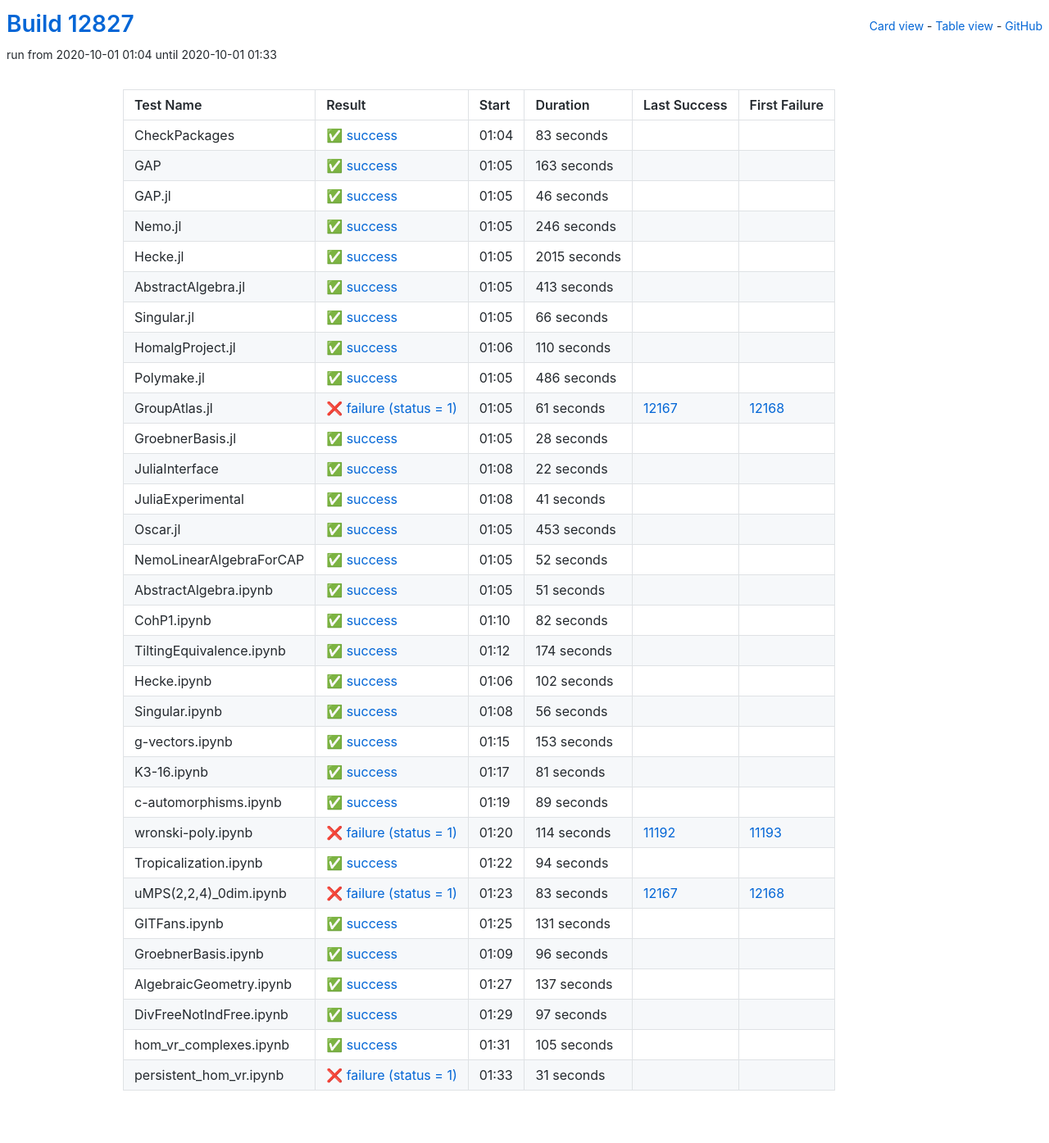
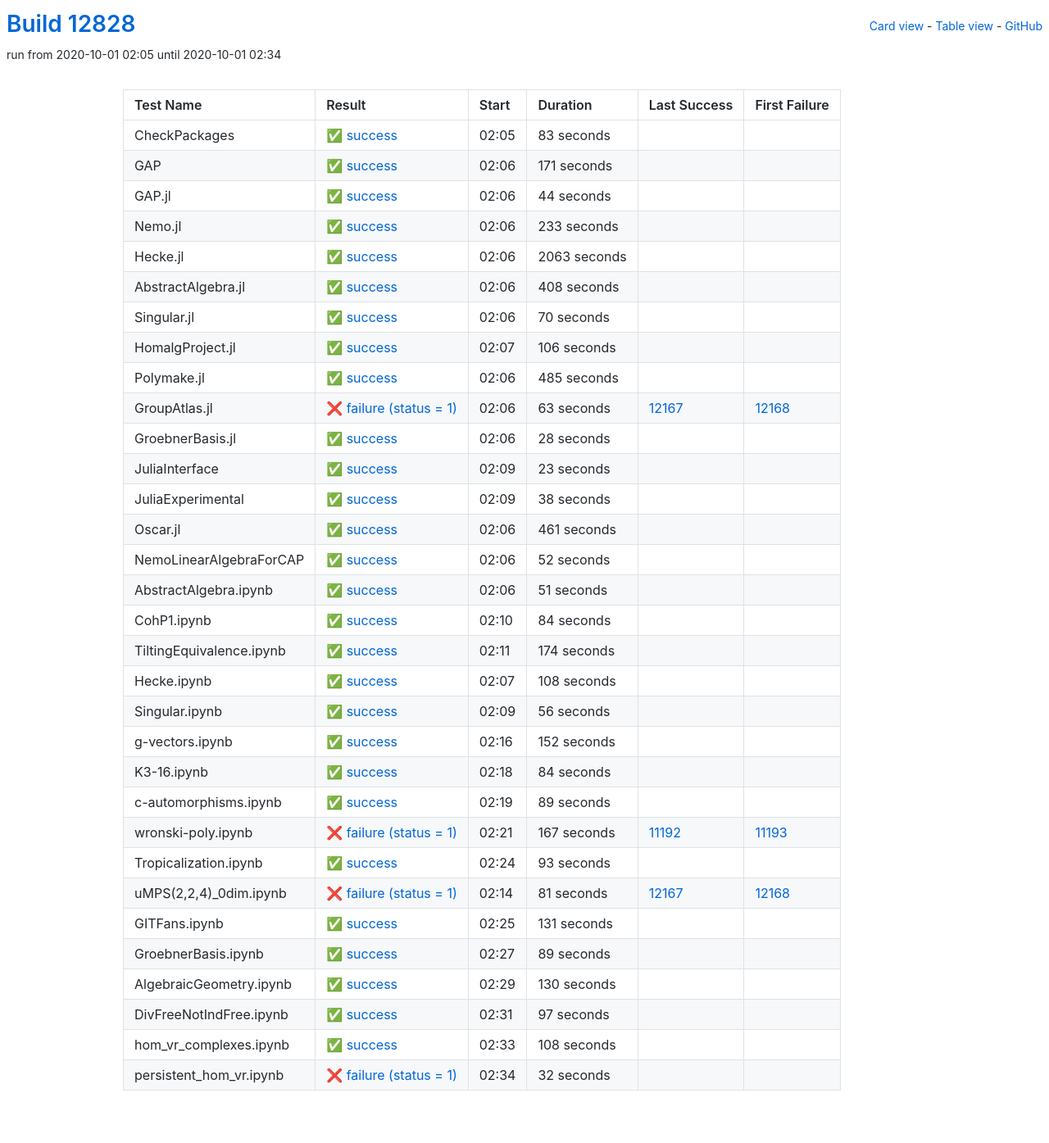
Before and after one commit to oscar-system/oscar-ci-status, a Jekyll site: the page built from table.html, in a window 1280 px wide. Shown: the whole page at 82% size. Built offline with Jekyll 4.4.1, drawn with Linux system fonts in a browser that asks for light colours.

Commit message:
Build #12828

```diff
--- a/_data/ci.yml
+++ b/_data/ci.yml
@@ -1,6 +1,6 @@
 ---
-build: 12827
-build_url: https://oscarci.mathematik.uni-kl.de/job/oscar/12827/
+build: 12828
+build_url: https://oscarci.mathematik.uni-kl.de/job/oscar/12828/
 job: oscar
 organization: oscar-system
 repo: oscar-ci-status
@@ -8,8 +8,8 @@ repourl: https://github.com/oscar-system/oscar-ci-status
 tests:
 - name: CheckPackages
   id: checkpackages
-  log: https://oscarci.mathematik.uni-kl.de/job/oscar/12827/artifact/logs/build-12827/CheckPackages.log
-  start: 2020-10-01 01:04
+  log: https://oscarci.mathematik.uni-kl.de/job/oscar/12828/artifact/logs/build-12828/CheckPackages.log
+  start: 2020-10-01 02:05
   success: true
   exitcode: 0
   status: success
@@ -20,116 +20,116 @@ tests:
   first_failure_url:
 - name: GAP
   id: gap
-  log: https://oscarci.mathematik.uni-kl.de/job/oscar/12827/artifact/logs/build-12827/GAP.log
-  start: 2020-10-01 01:05
+  log: https://oscarci.mathematik.uni-kl.de/job/oscar/12828/artifact/logs/build-12828/GAP.log
+  start: 2020-10-01 02:06
   success: true
   exitcode: 0
   status: success
-  duration: 163
+  duration: 171
   last_success: false
   last_success_url:
   first_failure: false
   first_failure_url:
 - name: GAP.jl
   id: gap-jl
-  log: https://oscarci.mathematik.uni-kl.de/job/oscar/12827/artifact/logs/build-12827/GAP.jl.log
-  start: 2020-10-01 01:05
+  log: https://oscarci.mathematik.uni-kl.de/job/oscar/12828/artifact/logs/build-12828/GAP.jl.log
+  start: 2020-10-01 02:06
   success: true
   exitcode: 0
   status: success
-  duration: 46
+  duration: 44
   last_success: false
   last_success_url:
   first_failure: false
   first_failure_url:
 - name: Nemo.jl
   id: nemo-jl
-  log: https://oscarci.mathematik.uni-kl.de/job/oscar/12827/artifact/logs/build-12827/Nemo.jl.log
-  start: 2020-10-01 01:05
+  log: https://oscarci.mathematik.uni-kl.de/job/oscar/12828/artifact/logs/build-12828/Nemo.jl.log
+  start: 2020-10-01 02:06
   success: true
   exitcode: 0
   status: success
-  duration: 246
+  duration: 233
   last_success: false
   last_success_url:
   first_failure: false
   first_failure_url:
 - name: Hecke.jl
   id: hecke-jl
-  log: https://oscarci.mathematik.uni-kl.de/job/oscar/12827/artifact/logs/build-12827/Hecke.jl.log
-  start: 2020-10-01 01:05
+  log: https://oscarci.mathematik.uni-kl.de/job/oscar/12828/artifact/logs/build-12828/Hecke.jl.log
+  start: 2020-10-01 02:06
   success: true
   exitcode: 0
   status: success
-  duration: 2015
+  duration: 2063
   last_success: false
   last_success_url:
   first_failure: false
   first_failure_url:
 - name: AbstractAlgebra.jl
   id: abstractalgebra-jl
-  log: https://oscarci.mathematik.uni-kl.de/job/oscar/12827/artifact/logs/build-12827/AbstractAlgebra.jl.log
-  start: 2020-10-01 01:05
+  log: https://oscarci.mathematik.uni-kl.de/job/oscar/12828/artifact/logs/build-12828/AbstractAlgebra.jl.log
+  start: 2020-10-01 02:06
   success: true
   exitcode: 0
   status: success
-  duration: 413
+  duration: 408
   last_success: false
   last_success_url:
   first_failure: false
   first_failure_url:
 - name: Singular.jl
   id: singular-jl
-  log: https://oscarci.mathematik.uni-kl.de/job/oscar/12827/artifact/logs/build-12827/Singular.jl.log
-  start: 2020-10-01 01:05
+  log: https://oscarci.mathematik.uni-kl.de/job/oscar/12828/artifact/logs/build-12828/Singular.jl.log
+  start: 2020-10-01 02:06
   success: true
   exitcode: 0
   status: success
-  duration: 66
+  duration: 70
   last_success: false
   last_success_url:
   first_failure: false
   first_failure_url:
 - name: HomalgProject.jl
   id: homalgproject-jl
-  log: https://oscarci.mathematik.uni-kl.de/job/oscar/12827/artifact/logs/build-12827/HomalgProject.jl.log
-  start: 2020-10-01 01:06
+  log: https://oscarci.mathematik.uni-kl.de/job/oscar/12828/artifact/logs/build-12828/HomalgProject.jl.log
+  start: 2020-10-01 02:07
   success: true
   exitcode: 0
   status: success
-  duration: 110
+  duration: 106
   last_success: false
   last_success_url:
   first_failure: false
   first_failure_url:
 - name: Polymake.jl
   id: polymake-jl
-  log: https://oscarci.mathematik.uni-kl.de/job/oscar/12827/artifact/logs/build-12827/Polymake.jl.log
-  start: 2020-10-01 01:05
+  log: https://oscarci.mathematik.uni-kl.de/job/oscar/12828/artifact/logs/build-12828/Polymake.jl.log
+  start: 2020-10-01 02:06
   success: true
   exitcode: 0
   status: success
-  duration: 486
+  duration: 485
   last_success: false
   last_success_url:
   first_failure: false
   first_failure_url:
 - name: GroupAtlas.jl
   id: groupatlas-jl
-  log: https://oscarci.mathematik.uni-kl.de/job/oscar/12827/artifact/logs/build-12827/GroupAtlas.jl.log
-  start: 2020-10-01 01:05
+  log: https://oscarci.mathematik.uni-kl.de/job/oscar/12828/artifact/logs/build-12828/GroupAtlas.jl.log
+  start: 2020-10-01 02:06
   success: false
   exitcode: 1
   status: failure
-  duration: 61
+  duration: 63
   last_success: 12167
   last_success_url: https://oscarci.mathematik.uni-kl.de/job/oscar/12167/
   first_failure: 12168
   first_failure_url: https://oscarci.mathematik.uni-kl.de/job/oscar/12168/
 - name: GroebnerBasis.jl
   id: groebnerbasis-jl
-  log: https://oscarci.mathematik.uni-kl.de/job/oscar/12827/artifact/logs/build-12827/GroebnerBasis.jl.log
-  start: 2020-10-01 01:05
+  log: https://oscarci.mathematik.uni-kl.de/job/oscar/12828/artifact/logs/build-12828/GroebnerBasis.jl.log
+  start: 2020-10-01 02:06
   success: true
   exitcode: 0
   status: success
@@ -140,44 +140,44 @@ tests:
   first_failure_url:
 - name: JuliaInterface
   id: juliainterface
-  log: https://oscarci.mathematik.uni-kl.de/job/oscar/12827/artifact/logs/build-12827/JuliaInterface.log
-  start: 2020-10-01 01:08
+  log: https://oscarci.mathematik.uni-kl.de/job/oscar/12828/artifact/logs/build-12828/JuliaInterface.log
+  start: 2020-10-01 02:09
   success: true
   exitcode: 0
   status: success
-  duration: 22
+  duration: 23
   last_success: false
   last_success_url:
   first_failure: false
   first_failure_url:
 - name: JuliaExperimental
   id: juliaexperimental
-  log: https://oscarci.mathematik.uni-kl.de/job/oscar/12827/artifact/logs/build-12827/JuliaExperimental.log
-  start: 2020-10-01 01:08
+  log: https://oscarci.mathematik.uni-kl.de/job/oscar/12828/artifact/logs/build-12828/JuliaExperimental.log
+  start: 2020-10-01 02:09
   success: true
   exitcode: 0
   status: success
-  duration: 41
+  duration: 38
   last_success: false
   last_success_url:
   first_failure: false
   first_failure_url:
 - name: Oscar.jl
   id: oscar-jl
-  log: https://oscarci.mathematik.uni-kl.de/job/oscar/12827/artifact/logs/build-12827/Oscar.jl.log
-  start: 2020-10-01 01:05
+  log: https://oscarci.mathematik.uni-kl.de/job/oscar/12828/artifact/logs/build-12828/Oscar.jl.log
+  start: 2020-10-01 02:06
   success: true
   exitcode: 0
   status: success
-  duration: 453
+  duration: 461
   last_success: false
   last_success_url:
   first_failure: false
   first_failure_url:
 - name: NemoLinearAlgebraForCAP
   id: nemolinearalgebraforcap
-  log: https://oscarci.mathematik.uni-kl.de/job/oscar/12827/artifact/logs/build-12827/NemoLinearAlgebraForCAP.log
-  start: 2020-10-01 01:05
+  log: https://oscarci.mathematik.uni-kl.de/job/oscar/12828/artifact/logs/build-12828/NemoLinearAlgebraForCAP.log
+  start: 2020-10-01 02:06
   success: true
   exitcode: 0
   status: success
@@ -188,8 +188,8 @@ tests:
   first_failure_url:
 - name: AbstractAlgebra.ipynb
   id: abstractalgebra-ipynb
-  log: https://oscarci.mathematik.uni-kl.de/job/oscar/12827/artifact/logs/build-12827/AbstractAlgebra.ipynb.log
-  start: 2020-10-01 01:05
+  log: https://oscarci.mathematik.uni-kl.de/job/oscar/12828/artifact/logs/build-12828/AbstractAlgebra.ipynb.log
+  start: 2020-10-01 02:06
   success: true
   exitcode: 0
   status: success
@@ -200,20 +200,20 @@ tests:
   first_failure_url:
 - name: CohP1.ipynb
   id: cohp1-ipynb
-  log: https://oscarci.mathematik.uni-kl.de/job/oscar/12827/artifact/logs/build-12827/CohP1.ipynb.log
-  start: 2020-10-01 01:10
+  log: https://oscarci.mathematik.uni-kl.de/job/oscar/12828/artifact/logs/build-12828/CohP1.ipynb.log
+  start: 2020-10-01 02:10
   success: true
   exitcode: 0
   status: success
-  duration: 82
+  duration: 84
   last_success: false
   last_success_url:
   first_failure: false
   first_failure_url:
 - name: TiltingEquivalence.ipynb
   id: tiltingequivalence-ipynb
-  log: https://oscarci.mathematik.uni-kl.de/job/oscar/12827/artifact/logs/build-12827/TiltingEquivalence.ipynb.log
-  start: 2020-10-01 01:12
+  log: https://oscarci.mathematik.uni-kl.de/job/oscar/12828/artifact/logs/build-12828/TiltingEquivalence.ipynb.log
+  start: 2020-10-01 02:11
   success: true
   exitcode: 0
   status: success
@@ -224,20 +224,20 @@ tests:
   first_failure_url:
 - name: Hecke.ipynb
   id: hecke-ipynb
-  log: https://oscarci.mathematik.uni-kl.de/job/oscar/12827/artifact/logs/build-12827/Hecke.ipynb.log
-  start: 2020-10-01 01:06
+  log: https://oscarci.mathematik.uni-kl.de/job/oscar/12828/artifact/logs/build-12828/Hecke.ipynb.log
+  start: 2020-10-01 02:07
   success: true
   exitcode: 0
   status: success
-  duration: 102
+  duration: 108
   last_success: false
   last_success_url:
   first_failure: false
   first_failure_url:
 - name: Singular.ipynb
   id: singular-ipynb
-  log: https://oscarci.mathematik.uni-kl.de/job/oscar/12827/artifact/logs/build-12827/Singular.ipynb.log
-  start: 2020-10-01 01:08
+  log: https://oscarci.mathematik.uni-kl.de/job/oscar/12828/artifact/logs/build-12828/Singular.ipynb.log
+  start: 2020-10-01 02:09
   success: true
   exitcode: 0
   status: success
@@ -248,32 +248,32 @@ tests:
   first_failure_url:
 - name: g-vectors.ipynb
   id: g-vectors-ipynb
-  log: https://oscarci.mathematik.uni-kl.de/job/oscar/12827/artifact/logs/build-12827/g-vectors.ipynb.log
-  start: 2020-10-01 01:15
+  log: https://oscarci.mathematik.uni-kl.de/job/oscar/12828/artifact/logs/build-12828/g-vectors.ipynb.log
+  start: 2020-10-01 02:16
   success: true
   exitcode: 0
   status: success
-  duration: 153
+  duration: 152
   last_success: false
   last_success_url:
   first_failure: false
   first_failure_url:
 - name: K3-16.ipynb
   id: k3-16-ipynb
-  log: https://oscarci.mathematik.uni-kl.de/job/oscar/12827/artifact/logs/build-12827/K3-16.ipynb.log
-  start: 2020-10-01 01:17
+  log: https://oscarci.mathematik.uni-kl.de/job/oscar/12828/artifact/logs/build-12828/K3-16.ipynb.log
+  start: 2020-10-01 02:18
   success: true
   exitcode: 0
   status: success
-  duration: 81
+  duration: 84
   last_success: false
   last_success_url:
   first_failure: false
   first_failure_url:
 - name: c-automorphisms.ipynb
   id: c-automorphisms-ipynb
-  log: https://oscarci.mathematik.uni-kl.de/job/oscar/12827/artifact/logs/build-12827/c-automorphisms.ipynb.log
-  start: 2020-10-01 01:19
+  log: https://oscarci.mathematik.uni-kl.de/job/oscar/12828/artifact/logs/build-12828/c-automorphisms.ipynb.log
+  start: 2020-10-01 02:19
   success: true
   exitcode: 0
   status: success
@@ -284,44 +284,44 @@ tests:
   first_failure_url:
 - name: wronski-poly.ipynb
   id: wronski-poly-ipynb
-  log: https://oscarci.mathematik.uni-kl.de/job/oscar/12827/artifact/logs/build-12827/wronski-poly.ipynb.log
-  start: 2020-10-01 01:20
+  log: https://oscarci.mathematik.uni-kl.de/job/oscar/12828/artifact/logs/build-12828/wronski-poly.ipynb.log
+  start: 2020-10-01 02:21
   success: false
   exitcode: 1
   status: failure
-  duration: 114
+  duration: 167
   last_success: 11192
   last_success_url: https://oscarci.mathematik.uni-kl.de/job/oscar/11192/
   first_failure: 11193
   first_failure_url: https://oscarci.mathematik.uni-kl.de/job/oscar/11193/
 - name: Tropicalization.ipynb
   id: tropicalization-ipynb
-  log: https://oscarci.mathematik.uni-kl.de/job/oscar/12827/artifact/logs/build-12827/Tropicalization.ipynb.log
-  start: 2020-10-01 01:22
+  log: https://oscarci.mathematik.uni-kl.de/job/oscar/12828/artifact/logs/build-12828/Tropicalization.ipynb.log
+  start: 2020-10-01 02:24
   success: true
   exitcode: 0
   status: success
-  duration: 94
+  duration: 93
   last_success: false
   last_success_url:
   first_failure: false
   first_failure_url:
 - name: uMPS(2,2,4)_0dim.ipynb
   id: umps-2-2-4-0dim-ipynb
-  log: https://oscarci.mathematik.uni-kl.de/job/oscar/12827/artifact/logs/build-12827/uMPS-2-2-4-_0dim.ipynb.log
-  start: 2020-10-01 01:23
+  log: https://oscarci.mathematik.uni-kl.de/job/oscar/12828/artifact/logs/build-12828/uMPS-2-2-4-_0dim.ipynb.log
+  start: 2020-10-01 02:14
   success: false
   exitcode: 1
   status: failure
-  duration: 83
+  duration: 81
   last_success: 12167
   last_success_url: https://oscarci.mathematik.uni-kl.de/job/oscar/12167/
   first_failure: 12168
   first_failure_url: https://oscarci.mathematik.uni-kl.de/job/oscar/12168/
 - name: GITFans.ipynb
   id: gitfans-ipynb
-  log: https://oscarci.mathematik.uni-kl.de/job/oscar/12827/artifact/logs/build-12827/GITFans.ipynb.log
-  start: 2020-10-01 01:25
+  log: https://oscarci.mathematik.uni-kl.de/job/oscar/12828/artifact/logs/build-12828/GITFans.ipynb.log
+  start: 2020-10-01 02:25
   success: true
   exitcode: 0
   status: success
@@ -332,32 +332,32 @@ tests:
   first_failure_url:
 - name: GroebnerBasis.ipynb
   id: groebnerbasis-ipynb
-  log: https://oscarci.mathematik.uni-kl.de/job/oscar/12827/artifact/logs/build-12827/GroebnerBasis.ipynb.log
-  start: 2020-10-01 01:09
+  log: https://oscarci.mathematik.uni-kl.de/job/oscar/12828/artifact/logs/build-12828/GroebnerBasis.ipynb.log
+  start: 2020-10-01 02:27
   success: true
   exitcode: 0
   status: success
-  duration: 96
+  duration: 89
   last_success: false
   last_success_url:
   first_failure: false
   first_failure_url:
 - name: AlgebraicGeometry.ipynb
   id: algebraicgeometry-ipynb
-  log: https://oscarci.mathematik.uni-kl.de/job/oscar/12827/artifact/logs/build-12827/AlgebraicGeometry.ipynb.log
-  start: 2020-10-01 01:27
+  log: https://oscarci.mathematik.uni-kl.de/job/oscar/12828/artifact/logs/build-12828/AlgebraicGeometry.ipynb.log
+  start: 2020-10-01 02:29
   success: true
   exitcode: 0
   status: success
-  duration: 137
+  duration: 130
   last_success: false
   last_success_url:
   first_failure: false
   first_failure_url:
 - name: DivFreeNotIndFree.ipynb
   id: divfreenotindfree-ipynb
-  log: https://oscarci.mathematik.uni-kl.de/job/oscar/12827/artifact/logs/build-12827/DivFreeNotIndFree.ipynb.log
-  start: 2020-10-01 01:29
+  log: https://oscarci.mathematik.uni-kl.de/job/oscar/12828/artifact/logs/build-12828/DivFreeNotIndFree.ipynb.log
+  start: 2020-10-01 02:31
   success: true
   exitcode: 0
   status: success
@@ -368,24 +368,24 @@ tests:
   first_failure_url:
 - name: hom_vr_complexes.ipynb
   id: hom-vr-complexes-ipynb
-  log: https://oscarci.mathematik.uni-kl.de/job/oscar/12827/artifact/logs/build-12827/hom_vr_complexes.ipynb.log
-  start: 2020-10-01 01:31
+  log: https://oscarci.mathematik.uni-kl.de/job/oscar/12828/artifact/logs/build-12828/hom_vr_complexes.ipynb.log
+  start: 2020-10-01 02:33
   success: true
   exitcode: 0
   status: success
-  duration: 105
+  duration: 108
   last_success: false
   last_success_url:
   first_failure: false
   first_failure_url:
 - name: persistent_hom_vr.ipynb
   id: persistent-hom-vr-ipynb
-  log: https://oscarci.mathematik.uni-kl.de/job/oscar/12827/artifact/logs/build-12827/persistent_hom_vr.ipynb.log
-  start: 2020-10-01 01:33
+  log: https://oscarci.mathematik.uni-kl.de/job/oscar/12828/artifact/logs/build-12828/persistent_hom_vr.ipynb.log
+  start: 2020-10-01 02:34
   success: false
   exitcode: 1
   status: failure
-  duration: 31
+  duration: 32
   last_success: false
   last_success_url:
   first_failure: false
```
Also changed, not shown: README.md.
